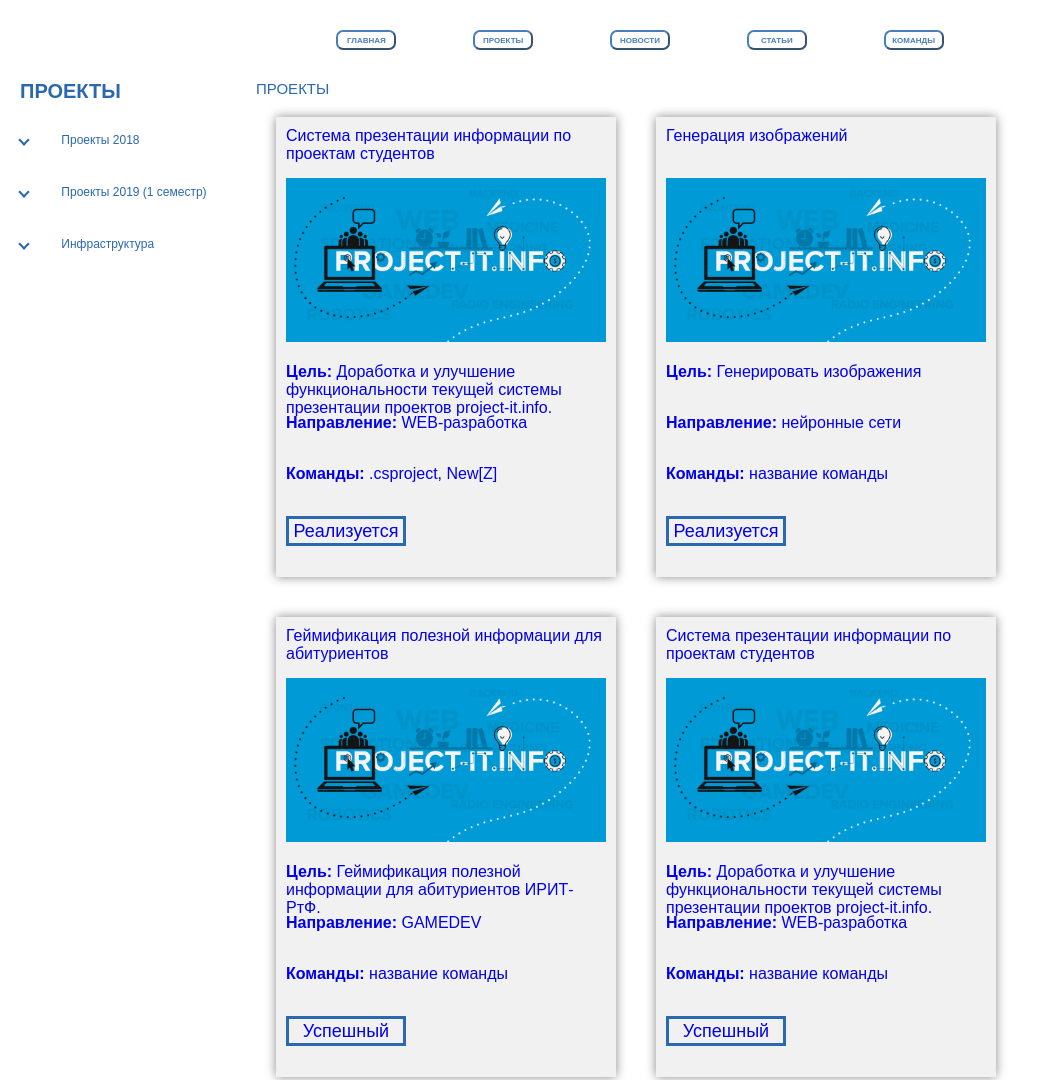
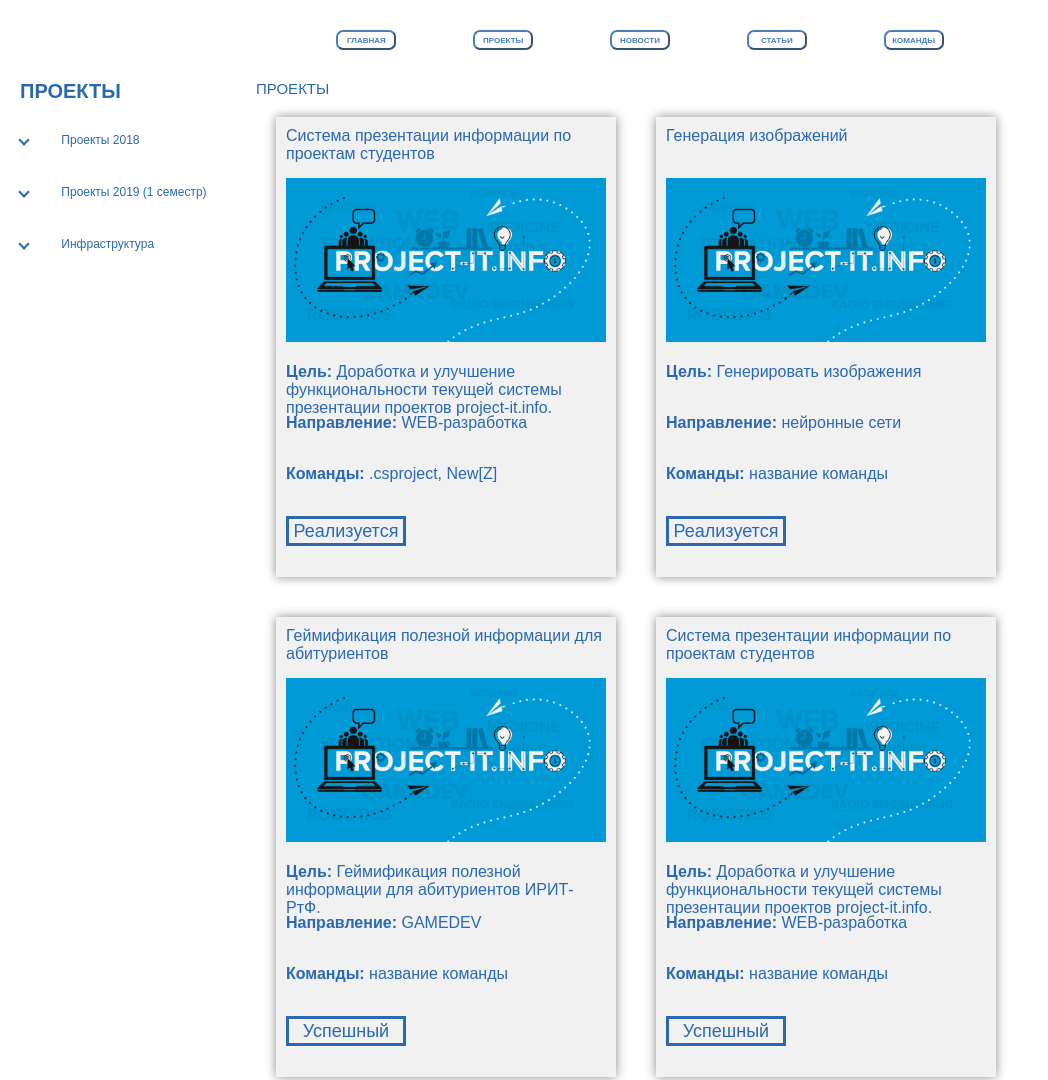
Before and after one commit to 2000Ilya/projects, a website: page public/pages/main.html in a window 1280 px wide. Shown: the top 1080 px of the page, without its empty margins (0-1048 px from the left). Drawn offline with Linux system fonts and the light colour scheme.

Commit message:
visited color

```diff
--- a/public/css/main.css
+++ b/public/css/main.css
@@ -103,6 +103,7 @@ i {
 
 a {
     text-decoration: none;
+    color: #2a68af;
 }
 
 a:visited {
```
